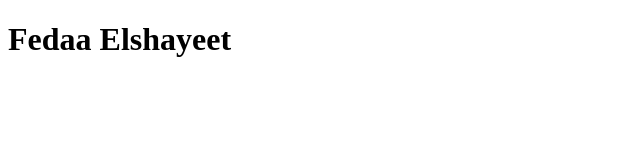
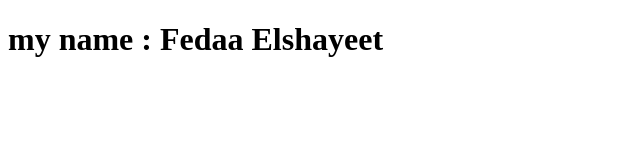
Before and after one commit to FedaaElshayet/SPRINTS-SWCM-TASK, a plain HTML site: page index.html in a window 1280 px wide. Shown: the whole page, without its empty margins (0-640 px from the left). Drawn offline with Linux system fonts and the light colour scheme.

Commit message:
add some modification on my name

```diff
--- a/index.html
+++ b/index.html
@@ -6,6 +6,6 @@
     <title>Document</title>
 </head>
 <body>
-    <h1>Fedaa Elshayeet</h1>
+    <h1> my name : Fedaa Elshayeet </h1>
 </body>
 </html>
```
